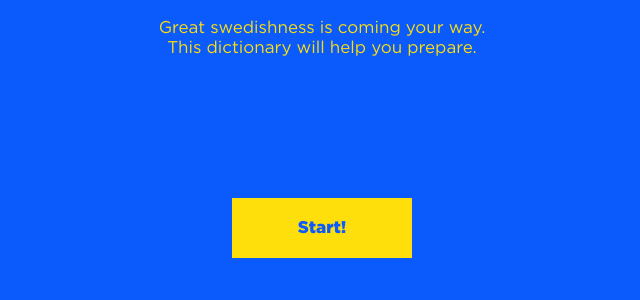
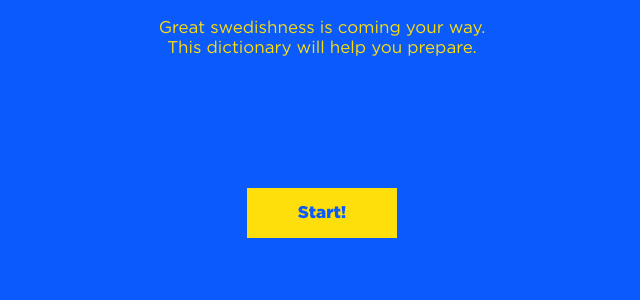
Before and after one commit to p4bs/p4bs.github.io, a PHP site: page /_layouts/default.html in a window 1280 px wide. Shown: the part 322-622 px from the top of the page, without its empty margins (318-958 px from the left). Run offline with PHP 8.4, Linux system fonts and the light colour scheme; some libraries are stand-ins or nearby versions.

Commit message:
Adjust action button size and margins

```diff
--- a/css/style.css
+++ b/css/style.css
@@ -108,18 +108,21 @@ body.yellow {
 }
 
 .main .action-buttons {
-    margin: 40px auto 15px;
+    margin: 30px auto 15px;
     display: table;
 }
 
 .action-buttons > div {
     display: table-cell;
-    margin: 0 20px;
+}
+
+.action-buttons > div:first-child {
+    margin-right: 20px;
 }
 
 .button {
-    width: 180px;
-    height: 60px;
+    width: 150px;
+    height: 50px;
     margin: 0 auto;
     cursor: pointer;
 }
@@ -135,7 +138,7 @@ body.yellow {
 }
 
 .main .action-buttons .button .text{
-    line-height: 60px;
+    line-height: 50px;
 }
 
 #email-button {
```
